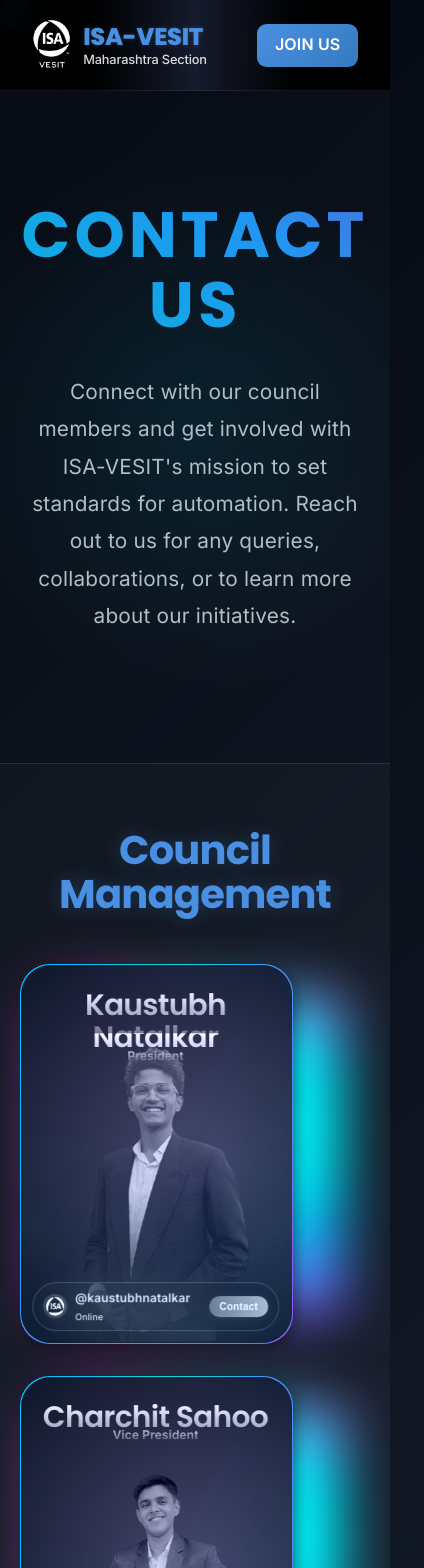
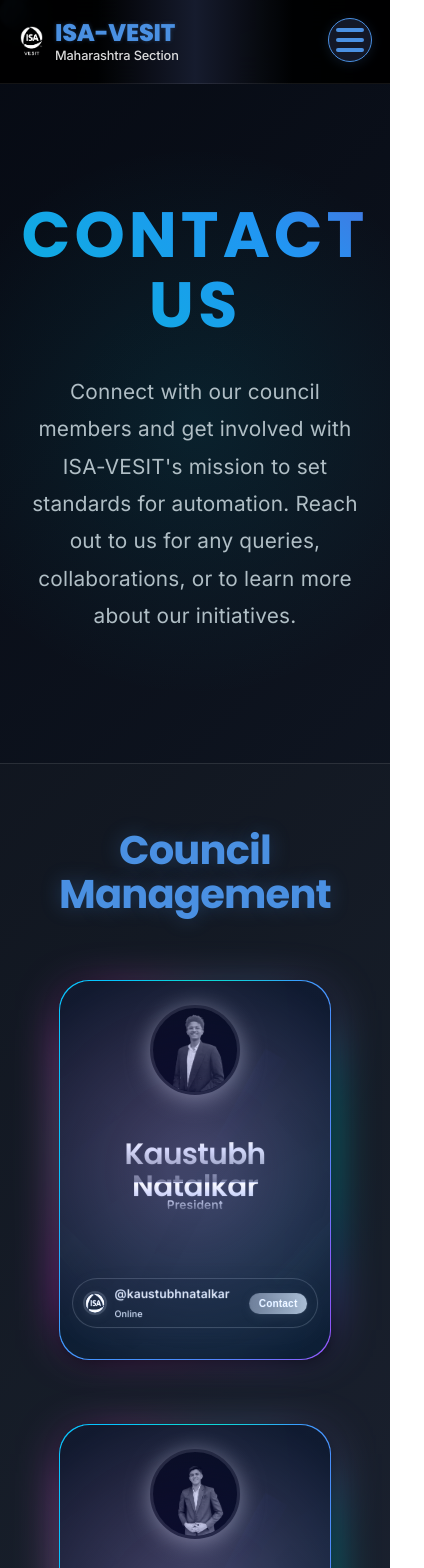
Before and after one commit to PrativaKoturu/ISA_Website-Demo, a React (Create React App) app in the folder isa-vesit-website/: page /contactus in a window 390 px wide. Shown: the top 1568 px of the page, 424 px wide, since content can reach past the window. Built offline with nearby package versions, Linux system fonts and the light colour scheme.

Commit message:
Responsiveness

```diff
--- a/isa-vesit-website/src/blocks/Components/ProfileCard/ProfileCard.css
+++ b/isa-vesit-website/src/blocks/Components/ProfileCard/ProfileCard.css
@@ -37,6 +37,10 @@
   transform: translate3d(0, 0, 0.1px);
   position: relative;
   touch-action: none;
+  margin: 2rem auto;
+  display: flex;
+  justify-content: center;
+  align-items: center;
 }
 
 .pc-card-wrapper::before {
@@ -65,8 +69,8 @@
 }
 
 .pc-card {
-  height: 80svh;
-  max-height: 540px;
+  height: 70vh;
+  max-height: 90vw;
   display: grid;
   aspect-ratio: 0.718;
   border-radius: var(--card-radius);
@@ -101,6 +105,7 @@
       #c137ffff 100%
     );
   overflow: hidden;
+  margin: 0 auto;
 }
 
 .pc-card:hover,
@@ -273,7 +278,10 @@
 }
 
 .pc-avatar-content .avatar {
-  width: 100%;
+  width: 8vw;
+  max-width: 54px;
+  height: 8vw;
+  max-height: 54px;
   position: absolute;
   left: 50%;
   transform: translateX(-50%) scale(1);
@@ -313,6 +321,8 @@
   padding: 18px 22px;
   box-shadow: 0 8px 32px 0 rgba(31, 38, 135, 0.18);
   pointer-events: auto;
+  margin-bottom: 1.2rem;
+  text-align: center;
 }
 
 .pc-user-details {
@@ -611,3 +621,107 @@
   justify-content: center;
   align-items: stretch;
 }
+
+@media (max-width: 900px) {
+  .pc-card-wrapper {
+    margin: 1.5rem auto;
+    display: flex;
+    justify-content: center;
+    align-items: center;
+  }
+  .pc-card {
+    margin: 0 auto;
+  }
+  .pc-avatar-content, .avatar {
+    display: flex;
+    justify-content: center;
+    align-items: center;
+    margin: 0 auto;
+    max-width: 120px;
+    max-height: 120px;
+    width: 100%;
+    height: auto;
+    object-fit: cover;
+    position: relative;
+    top: 0;
+    left: 0;
+  }
+}
+
+@media (max-width: 480px) {
+  .pc-card-wrapper {
+    margin: 1rem auto;
+  }
+  .pc-avatar-content, .avatar {
+    max-width: 90px;
+    max-height: 90px;
+  }
+}
+
+.pc-card-main-content {
+  display: flex;
+  flex-direction: column;
+  align-items: center;
+  justify-content: flex-start;
+  height: 100%;
+  width: 100%;
+  padding: 2rem 1rem 1.5rem 1rem;
+  box-sizing: border-box;
+  padding-top: 3.5rem;
+}
+
+.pc-avatar-block {
+  display: flex;
+  justify-content: center;
+  align-items: center;
+  width: 100%;
+  margin-bottom: 1.2rem;
+  margin-top: 0 !important;
+  position: static !important;
+}
+
+.pc-avatar-block .avatar {
+  width: 140px;
+  height: 140px;
+  border-radius: 50%;
+  object-fit: cover;
+  box-shadow: 0 4px 24px #4A90E2;
+  background: #0a1118;
+  border: 3px solid #232b3a;
+}
+
+.pc-details-block {
+  display: flex;
+  flex-direction: column;
+  align-items: center;
+  width: 100%;
+  gap: 0.5rem;
+  margin-bottom: 1.2rem;
+  text-align: center;
+}
+
+.pc-details-block .pc-details {
+  text-align: center;
+  margin-bottom: 0.5rem;
+}
+
+@media (max-width: 900px) {
+  .pc-card-main-content {
+    padding: 1.2rem 0.5rem 1rem 0.5rem;
+    padding-top: 2.5rem;
+  }
+  .pc-avatar-block .avatar {
+    width: 120px;
+    height: 120px;
+  }
+}
+
+@media (max-width: 600px) {
+  .pc-avatar-block .avatar {
+    width: 100px;
+    height: 100px;
+  }
+  .pc-card-main-content {
+    padding-top: 1.5rem;
+  }
+}
--- a/isa-vesit-website/src/blocks/Components/ProfileCard/ProfileCard.jsx
+++ b/isa-vesit-website/src/blocks/Components/ProfileCard/ProfileCard.jsx
@@ -234,7 +234,8 @@
         <div className="pc-inside">
           <div className="pc-shine" />
           <div className="pc-glare" />
-          <div className="pc-content pc-avatar-content">
+          <div className="pc-content pc-card-main-content">
+            <div className="pc-avatar-block">
               <img
                 className="avatar"
                 src={avatarUrl}
@@ -245,6 +246,13 @@
                   target.style.display = "none";
                 }}
               />
+            </div>
+            <div className="pc-details-block">
+              <div className="pc-details">
+                <h3>{name}</h3>
+                <p>{title}</p>
+              </div>
+            </div>
             {showUserInfo && (
               <div className="pc-user-info">
                 <div className="pc-user-details">
@@ -262,7 +270,6 @@
                   </div>
                   <div className="pc-user-text">
                     <div className="pc-handle">@{handle}</div>
-                    {/* Only render status if provided */}
                     {status && <div className="pc-status">{status}</div>}
                   </div>
                 </div>
@@ -278,12 +285,6 @@
               </div>
             )}
           </div>
-          <div className="pc-content">
-            <div className="pc-details">
-              <h3>{name}</h3>
-              <p>{title}</p>
-            </div>
-          </div>
         </div>
       </section>
     </div>
--- a/isa-vesit-website/src/components/Header.jsx
+++ b/isa-vesit-website/src/components/Header.jsx
@@ -1,9 +1,11 @@
 import React, { useState, useEffect } from 'react';
 import { Link } from 'react-router-dom';
 import logoImage from '../assets/images/ISA-VESIT_Logo.png';
+import { Home, Calendar, Printer, Users, Info, Mail, X, BookOpen, Rocket, Star } from 'lucide-react';
 
 const Header = () => {
   const [scrolled, setScrolled] = useState(false);
+  const [menuOpen, setMenuOpen] = useState(false);
 
   useEffect(() => {
     const handleScroll = () => {
@@ -12,12 +14,43 @@
         setScrolled(isScrolled);
       }
     };
-
     document.addEventListener('scroll', handleScroll);
     return () => {
       document.removeEventListener('scroll', handleScroll);
     };
   }, [scrolled]);
+
+  // Close menu on route change or window resize
+  useEffect(() => {
+    const handleResize = () => {
+      if (window.innerWidth > 768 && menuOpen) setMenuOpen(false);
+    };
+    window.addEventListener('resize', handleResize);
+    return () => window.removeEventListener('resize', handleResize);
+  }, [menuOpen]);
+
+  const navItems = [
+    { label: 'HOME', to: '/', icon: <Home size={22} /> },
+    { label: 'EVENTS', to: '/events', icon: <Calendar size={22} /> },
+    { label: '3D PRINTER', to: '/3dprinter', icon: <Printer size={22} /> },
+    {
+      label: 'ABOUT US',
+      icon: <Info size={22} />,
+      dropdown: [
+        { label: 'COUNCIL', to: '/council', icon: <Users size={20} /> },
+        { label: 'CONTACT US', to: '/contactus', icon: <Mail size={20} /> },
+      ],
+    },
+    {
+      label: 'MORE',
+      icon: <Star size={22} />,
+      dropdown: [
+        { label: 'EDITORIALS', to: '/editorials', icon: <BookOpen size={20} /> },
+        { label: 'INITIATIVES', to: '/initiatives', icon: <Rocket size={20} /> },
+        { label: 'BE BEYOND', to: '/bebeyond', icon: <Star size={20} /> },
+      ],
+    },
+  ];
 
   return (
     <header className={`header ${scrolled ? 'scrolled animate-header' : ''}`}>
@@ -30,43 +63,95 @@
           </div>
         </Link>
 
-        <div className="nav-right">
+        <button
+          className={`mobile-menu-btn${menuOpen ? ' open' : ''}`}
+          aria-label={menuOpen ? 'Close navigation menu' : 'Open navigation menu'}
+          onClick={() => setMenuOpen((open) => !open)}
+        >
+          <span className="menu-bar" />
+          <span className="menu-bar" />
+          <span className="menu-bar" />
+        </button>
+
+        <div className={`nav-right${menuOpen ? ' open' : ''}`}>
           <nav>
             <ul className="nav-menu">
+              {navItems.map((item, idx) => (
+                <React.Fragment key={item.label}>
+                  <li className="nav-item">
+                    {item.dropdown ? (
+                      <>
+                        <span className="nav-link crazy-hover">
+                          {item.icon}
+                          <span style={{ marginLeft: 10 }}>{item.label}</span>
+                        </span>
+                        <ul className="dropdown">
+                          {item.dropdown.map((sub, subIdx) => (
+                            <li key={sub.label} className="dropdown-item">
+                              <Link to={sub.to} onClick={() => setMenuOpen(false)} style={{ display: 'flex', alignItems: 'center', gap: 10, color: 'inherit', textDecoration: 'none', width: '100%' }}>
+                                {sub.icon}
+                                <span>{sub.label}</span>
+                              </Link>
+                            </li>
+                          ))}
+                        </ul>
+                      </>
+                    ) : (
+                      <Link to={item.to} className="nav-link crazy-hover" onClick={() => setMenuOpen(false)}>
+                        {item.icon}
+                        <span style={{ marginLeft: 10 }}>{item.label}</span>
+                      </Link>
+                    )}
+                  </li>
+                  {idx < navItems.length - 1 && <li className="nav-divider" />}
+                </React.Fragment>
+              ))}
               <li className="nav-item">
-                <Link to="/" className="nav-link crazy-hover">HOME</Link>
-              </li>
-
-              <li className="nav-item">
-                <Link to="/events" className="nav-link crazy-hover">EVENTS</Link>
-              </li>
-
-              <li className="nav-item">
-                <Link to="/3dprinter" className="nav-link crazy-hover">3D PRINTER</Link>
-              </li>
-
-              <li className="nav-item has-dropdown">
-                <span className="nav-link crazy-hover">ABOUT US</span>
-                <div className="dropdown">
-                  <Link to="/council" className="dropdown-item">COUNCIL</Link>
-                  <Link to="/contactus" className="dropdown-item">CONTACT US</Link>
-                </div>
-              </li>
-
-              <li className="nav-item has-dropdown">
-                <span className="nav-link crazy-hover">MORE</span>
-                <div className="dropdown">
-                  <Link to="/editorials" className="dropdown-item">EDITORIALS</Link>
-                  <Link to="/initiatives" className="dropdown-item">INITIATIVES</Link>
-                  <Link to="/bebeyond" className="dropdown-item">BE BEYOND</Link>
-                </div>
+                <Link to="#" className="join-btn glow-button">Join US</Link>
               </li>
             </ul>
           </nav>
-
-          <Link to="#" className="join-btn glow-button">Join US</Link>
         </div>
       </div>
+      {menuOpen && (
+        <>
+          <div
+            className="mobile-nav-overlay"
+            onClick={() => setMenuOpen(false)}
+            aria-label="Close mobile menu overlay"
+            tabIndex={-1}
+            role="button"
+            style={{ position: 'fixed', top: 0, left: 0, width: '100vw', height: '100vh', zIndex: 1199 }}
+          />
+          <button
+            className="mobile-menu-close-btn"
+            onClick={() => setMenuOpen(false)}
+            aria-label="Close menu"
+            style={{
+              position: 'fixed',
+              top: 18,
+              right: 18,
+              zIndex: 1201,
+              background: 'rgba(23,29,47,0.95)',
+              border: '2px solid #4A90E2',
+              color: '#4A90E2',
+              fontSize: '2.2rem',
+              fontWeight: 700,
+              borderRadius: '50%',
+              width: 48,
+              height: 48,
+              display: 'flex',
+              alignItems: 'center',
+              justifyContent: 'center',
+              boxShadow: '0 2px 12px rgba(74,144,226,0.15)',
+              transition: 'background 0.2s, color 0.2s',
+              touchAction: 'manipulation',
+            }}
+          >
+            <X size={32} strokeWidth={2.5} />
+          </button>
+        </>
+      )}
     </header>
   );
 };
--- a/isa-vesit-website/src/components/ThreeScene.jsx
+++ b/isa-vesit-website/src/components/ThreeScene.jsx
@@ -37,6 +37,41 @@
 
 const ThreeScene = ({ onLoaded }) => {
   const [isModelLoaded, setIsModelLoaded] = useState(false);
+  const [canvasStyle, setCanvasStyle] = useState({
+    width: '100%',
+    maxWidth: '540px',
+    margin: '0 auto',
+    height: '420px',
+    aspectRatio: '1.2/1',
+    display: 'block',
+  });
+
+  useEffect(() => {
+    function updateStyle() {
+      if (window.innerWidth <= 900) {
+        setCanvasStyle({
+          width: '100vw',
+          maxWidth: '340px',
+          margin: '0 auto',
+          height: 'auto',
+          aspectRatio: '1.2/1',
+          display: 'block',
+        });
+      } else {
+        setCanvasStyle({
+          width: '100%',
+          maxWidth: '540px',
+          margin: '0 auto',
+          height: '420px',
+          aspectRatio: '1.2/1',
+          display: 'block',
+        });
+      }
+    }
+    updateStyle();
+    window.addEventListener('resize', updateStyle);
+    return () => window.removeEventListener('resize', updateStyle);
+  }, []);
 
   useEffect(() => {
     if (isModelLoaded && onLoaded) {
@@ -57,10 +92,10 @@
   }, [isModelLoaded, onLoaded]);
 
   return (
-    <div style={{ width: '100%', height: '100%' }}>
+    <div style={canvasStyle}>
       <Canvas
         camera={{ position: [0, 0.2, 1.8], fov: 60 }}
-        style={{ background: 'transparent' }}
+        style={{ width: '100%', height: '100%', background: 'transparent', display: 'block' }}
       >
         {/* Advanced Lighting */}
         <ambientLight intensity={0.6} />
--- a/isa-vesit-website/src/pages/Editorials.jsx
+++ b/isa-vesit-website/src/pages/Editorials.jsx
@@ -366,6 +366,14 @@
           justify-content: flex-start;
       }
     }
+
+    @media (max-width: 600px) {
+      .action-button {
+        white-space: normal;
+        width: 100%;
+        text-align: center;
+      }
+    }
   `;
 
   const fetchEditorials = async () => {
--- a/isa-vesit-website/src/pages/Events.jsx
+++ b/isa-vesit-website/src/pages/Events.jsx
@@ -511,6 +511,14 @@
         height: 80px;
       }
     }
+
+    @media (max-width: 600px) {
+      .action-button {
+        white-space: normal;
+        width: 100%;
+        text-align: center;
+      }
+    }
   `;
 
   const fetchWorkshops = async () => {
```
Also changed, not shown: isa-vesit-website/src/App.css. Lines whose indentation alone changed are shown as unchanged.
